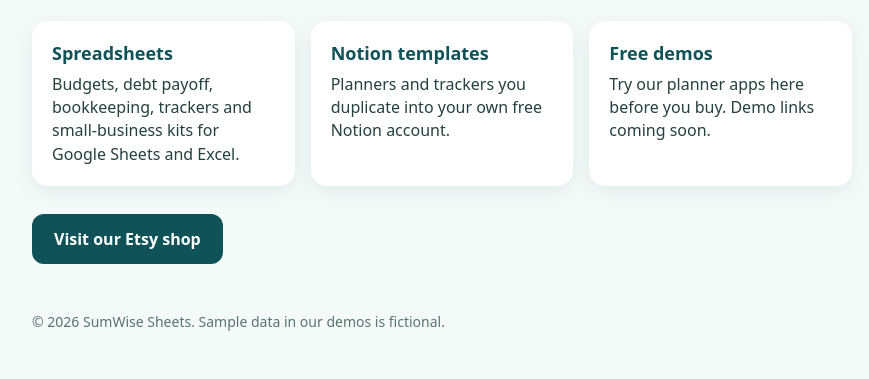
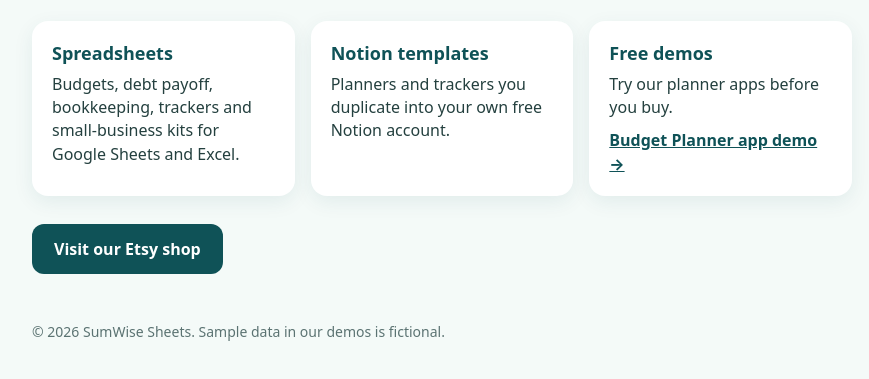
Before and after one commit to sumwisesheets/sumwisesheets.github.io, a plain HTML site: page index.html in a window 1280 px wide. Shown: the part 193-572 px from the top of the page, without its empty margins (198-1067 px from the left). Drawn offline with Linux system fonts and the light colour scheme.

Commit message:
aLink the budget app demo

```diff
--- a/index.html
+++ b/index.html
@@ -20,7 +20,7 @@ footer{margin-top:48px;font-size:14px;color:#5b7372}
 <div class="cards">
 <div class="card"><h2>Spreadsheets</h2><p>Budgets, debt payoff, bookkeeping, trackers and small-business kits for Google Sheets and Excel.</p></div>
 <div class="card"><h2>Notion templates</h2><p>Planners and trackers you duplicate into your own free Notion account.</p></div>
-<div class="card"><h2>Free demos</h2><p>Try our planner apps here before you buy. Demo links coming soon.</p></div>
+<div class="card"><h2>Free demos</h2><p>Try our planner apps before you buy.</p><p style="margin-top:10px"><a href="budget-app/" style="color:var(--ink);font-weight:700">Budget Planner app demo →</a></p></div>
 </div>
 <a class="btn" href="https://sumwisesheets.etsy.com">Visit our Etsy shop</a>
 <footer>© 2026 SumWise Sheets. Sample data in our demos is fictional.</footer>
```
